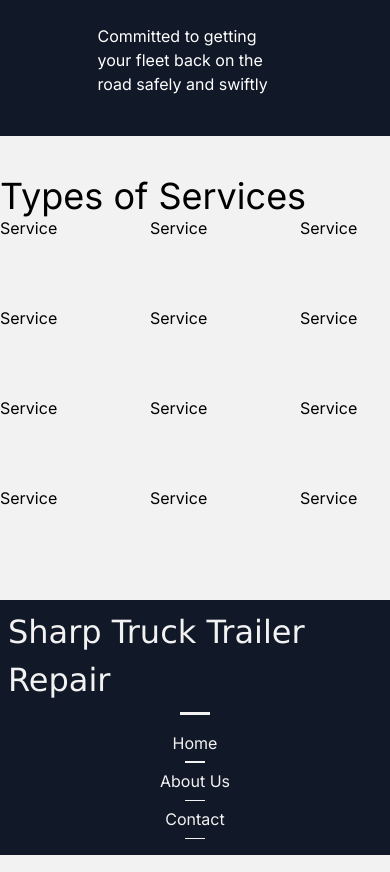
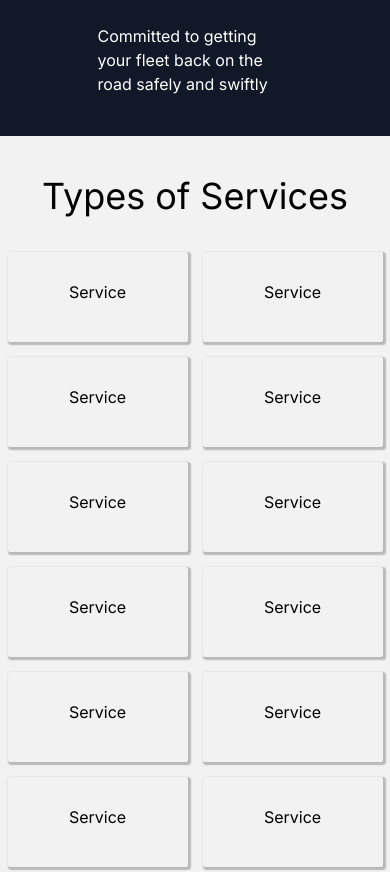
Before and after one commit to DawoodKamar/Sharp, a Next.js app: page / in a window 390 px wide. Shown: the part 1240-2112 px from the top of the page. Built offline with nearby package versions, Linux system fonts and the light colour scheme.

Commit message:
finish services template, start service area section

```diff
--- a/src/app/page.tsx
+++ b/src/app/page.tsx
@@ -1,6 +1,7 @@
 import Services from "@/components/Services";
 import styles from "../styles/home.module.css";
 import Image from "next/image";
+import Area from "@/components/Area";
 
 
 export default function Home() {
@@ -74,6 +75,7 @@
         </div>
       </section>
       <Services/>
+      <Area/>
     </main>
     </>
   )
--- /dev/null
+++ b/src/components/Area.tsx
@@ -0,0 +1,15 @@
+
+export default function Area(){
+
+    return (
+        <>
+        <section className=" flex flex-col gap-9 justify-center content-center pt-10 pb-10 h-[60vh] bg-[#111827] w-[100vw]">
+
+        <h1 className="text-4xl sm:text-5xl  mx-auto text-[#f2f2f2]">Service Area</h1>
+
+
+        </section>
+
+        </>
+    )
+}
--- a/src/components/Services.tsx
+++ b/src/components/Services.tsx
@@ -5,23 +5,23 @@
 
     return (
         <>
-        <section className="h-[55vh] mx-auto">
+        <section className=" flex flex-col gap-9 justify-center content-center pt-10 pb-10">
 
-        <h1 className=" text-4xl pt-10">Types of Services</h1>
+        <h1 className="text-4xl sm:text-5xl  mx-auto">Types of Services</h1>
 
-        <div className={styles.parent}>
-<div className={styles.div2}>Service </div>
-<div className={styles.div1}>Service </div>
-<div className={styles.div3}>Service </div>
-<div className={styles.div4}>Service </div>
-<div className={styles.div5}> Service</div>
-<div className={styles.div6}> Service</div>
-<div className={styles.div7}>Service </div>
-<div className={styles.div8}> Service</div>
-<div className={styles.div9}> Service</div>
-<div className={styles.div10}>Service </div>
-<div className={styles.div11}>Service </div>
-<div className={styles.div12}>Service </div>
+        <div className={`${styles.parent} content-center`}>
+<div className={`${styles.div2}`}>Service </div>
+<div className={`${styles.div1}`}>Service </div>
+<div className={`${styles.div3}`}>Service </div>
+<div className={`${styles.div4}`}>Service </div>
+<div className={`${styles.div5}`}> Service</div>
+<div className={`${styles.div6}`}> Service</div>
+<div className={`${styles.div7}`}>Service </div>
+<div className={`${styles.div8}`}> Service</div>
+<div className={`${styles.div9}`}> Service</div>
+<div className={`${styles.div10}`}>Service </div>
+<div className={`${styles.div11}`}>Service </div>
+<div className={`${styles.div12}`}>Service </div>
 </div>
         </section>
 
--- a/src/styles/services.module.css
+++ b/src/styles/services.module.css
@@ -1,6 +1,6 @@
 .parent {
     display: grid;
-    grid-template-columns: repeat(4, 1fr);
+    grid-template-columns: repeat(3, 1fr);
     grid-template-rows: repeat(4, 1fr);
     grid-column-gap: 30px;
     grid-row-gap: 30px;
@@ -20,8 +20,35 @@
     .div12 { grid-area: 4 / 3 / 5 / 4; }
 
     .parent > div {
-        height: 60px;
-        width: 120px;
+        height: 90px;
+        width: 15vw;
+        box-shadow: 1.5px 1.5px 1.5px 1.5px rgba(0,0,0,0.24);
+        text-align: center;
+        line-height: 80px;
+        border-radius: 2px;
+    }
 
-
+    @media (max-width: 800px) {
+        .parent > div {
+            width: 180px;
+        }
+        .parent {
+            display: grid;
+            grid-template-columns: repeat(2, 1fr);
+            grid-template-rows: repeat(6, 1fr);
+            grid-column-gap: 15px;
+            grid-row-gap: 15px;
+            }
+            .div1 { grid-area: 1 / 1 / 2 / 2; }
+            .div2 { grid-area: 1 / 2 / 2 / 3; }
+            .div3 { grid-area: 2 / 1 / 3 / 2; }
+            .div4 { grid-area: 2 / 2 / 3 / 3; }
+            .div5 { grid-area: 3 / 1 / 4 / 2; }
+            .div6 { grid-area: 3 / 2 / 4 / 3; }
+            .div7 { grid-area: 4 / 1 / 5 / 2; }
+            .div8 { grid-area: 4 / 2 / 5 / 3; }
+            .div9 { grid-area: 5 / 1 / 6 / 2; }
+            .div10 { grid-area: 5 / 2 / 6 / 3; }
+            .div11 { grid-area: 6 / 1 / 7 / 2; }
+            .div12 { grid-area: 6 / 2 / 7 / 3; }
     }
```
